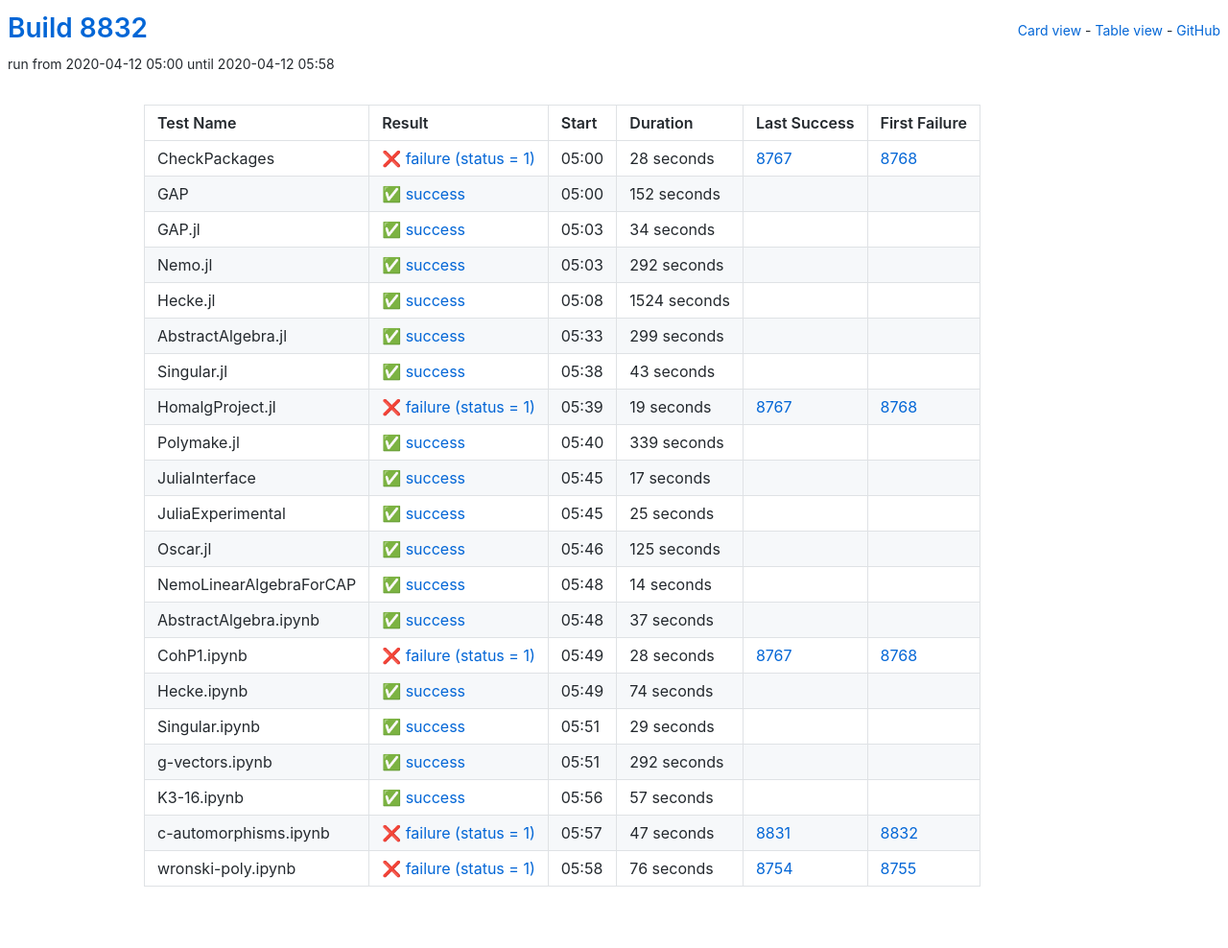
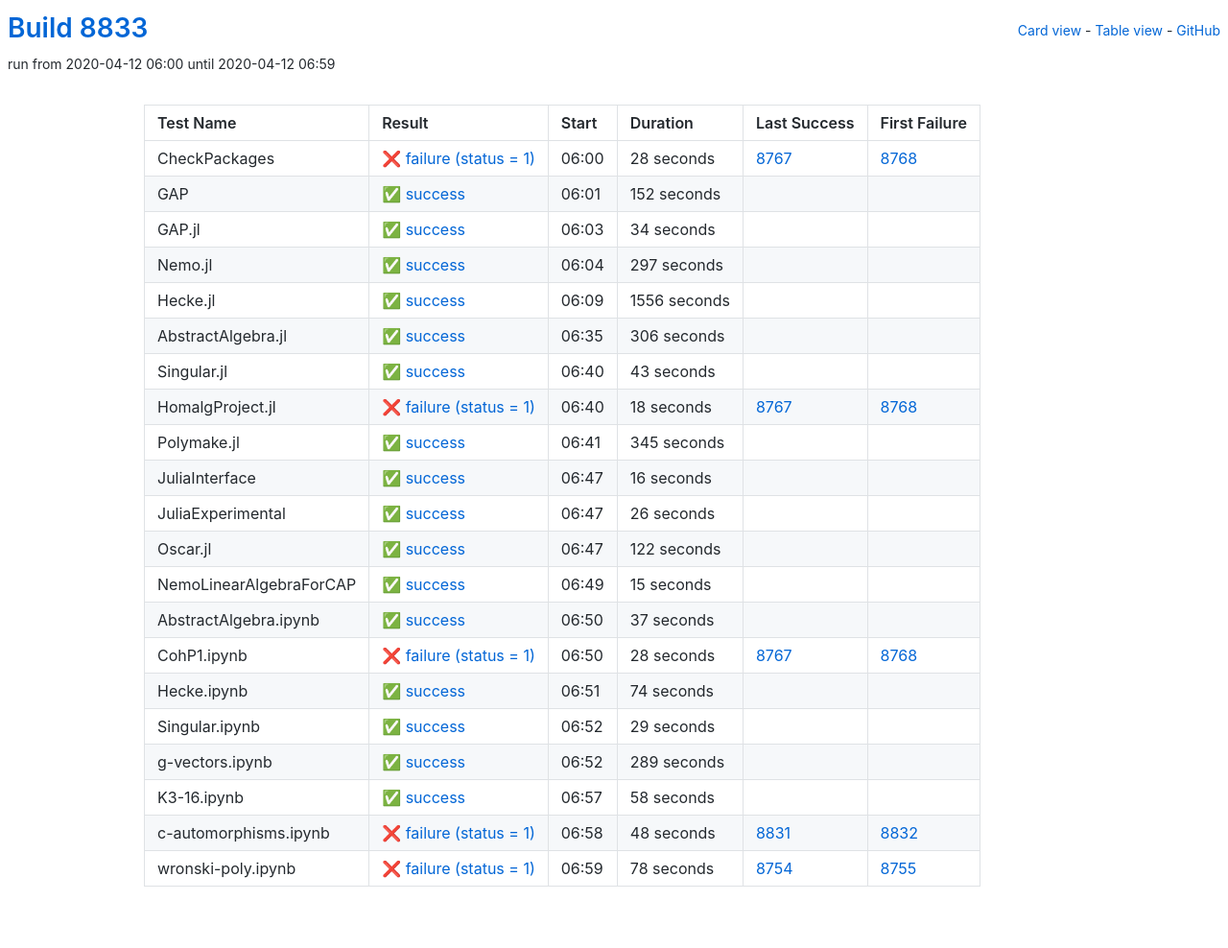
Before and after one commit to oscar-system/oscar-ci-status, a Jekyll site: the page built from table.html, in a window 1280 px wide. Shown: the whole page at 96% size. Built offline with Jekyll 4.4.1, drawn with Linux system fonts in a browser that asks for light colours.

Commit message:
Build 8833

```diff
--- a/_data/ci.yml
+++ b/_data/ci.yml
@@ -1,5 +1,5 @@
-build: 8832
-build_url: https://oscarci.mathematik.uni-kl.de/job/oscar/8832/
+build: 8833
+build_url: https://oscarci.mathematik.uni-kl.de/job/oscar/8833/
 job: oscar
 tests:
 - duration: 28
@@ -8,9 +8,9 @@
   first_failure_url: https://oscarci.mathematik.uni-kl.de/job/oscar/8768/
   last_success: 8767
   last_success_url: https://oscarci.mathematik.uni-kl.de/job/oscar/8767/
-  log: https://oscarci.mathematik.uni-kl.de/job/oscar/8832/artifact/logs/build-8832/CheckPackages.log
+  log: https://oscarci.mathematik.uni-kl.de/job/oscar/8833/artifact/logs/build-8833/CheckPackages.log
   name: CheckPackages
-  start: 2020-04-12 05:00
+  start: 2020-04-12 06:00
   status: failure
   success: false
 - duration: 152
@@ -19,9 +19,9 @@
   first_failure_url: null
   last_success: false
   last_success_url: null
-  log: https://oscarci.mathematik.uni-kl.de/job/oscar/8832/artifact/logs/build-8832/GAP.log
+  log: https://oscarci.mathematik.uni-kl.de/job/oscar/8833/artifact/logs/build-8833/GAP.log
   name: GAP
-  start: 2020-04-12 05:00
+  start: 2020-04-12 06:01
   status: success
   success: true
 - duration: 34
@@ -30,42 +30,42 @@
   first_failure_url: null
   last_success: false
   last_success_url: null
-  log: https://oscarci.mathematik.uni-kl.de/job/oscar/8832/artifact/logs/build-8832/GAP.jl.log
+  log: https://oscarci.mathematik.uni-kl.de/job/oscar/8833/artifact/logs/build-8833/GAP.jl.log
   name: GAP.jl
-  start: 2020-04-12 05:03
+  start: 2020-04-12 06:03
   status: success
   success: true
-- duration: 292
+- duration: 297
   exitcode: 0
   first_failure: false
   first_failure_url: null
   last_success: false
   last_success_url: null
-  log: https://oscarci.mathematik.uni-kl.de/job/oscar/8832/artifact/logs/build-8832/Nemo.jl.log
+  log: https://oscarci.mathematik.uni-kl.de/job/oscar/8833/artifact/logs/build-8833/Nemo.jl.log
   name: Nemo.jl
-  start: 2020-04-12 05:03
+  start: 2020-04-12 06:04
   status: success
   success: true
-- duration: 1524
+- duration: 1556
   exitcode: 0
   first_failure: false
   first_failure_url: null
   last_success: false
   last_success_url: null
-  log: https://oscarci.mathematik.uni-kl.de/job/oscar/8832/artifact/logs/build-8832/Hecke.jl.log
+  log: https://oscarci.mathematik.uni-kl.de/job/oscar/8833/artifact/logs/build-8833/Hecke.jl.log
   name: Hecke.jl
-  start: 2020-04-12 05:08
+  start: 2020-04-12 06:09
   status: success
   success: true
-- duration: 299
+- duration: 306
   exitcode: 0
   first_failure: false
   first_failure_url: null
   last_success: false
   last_success_url: null
-  log: https://oscarci.mathematik.uni-kl.de/job/oscar/8832/artifact/logs/build-8832/AbstractAlgebra.jl.log
+  log: https://oscarci.mathematik.uni-kl.de/job/oscar/8833/artifact/logs/build-8833/AbstractAlgebra.jl.log
   name: AbstractAlgebra.jl
-  start: 2020-04-12 05:33
+  start: 2020-04-12 06:35
   status: success
   success: true
 - duration: 43
@@ -74,75 +74,75 @@
   first_failure_url: null
   last_success: false
   last_success_url: null
-  log: https://oscarci.mathematik.uni-kl.de/job/oscar/8832/artifact/logs/build-8832/Singular.jl.log
+  log: https://oscarci.mathematik.uni-kl.de/job/oscar/8833/artifact/logs/build-8833/Singular.jl.log
   name: Singular.jl
-  start: 2020-04-12 05:38
+  start: 2020-04-12 06:40
   status: success
   success: true
-- duration: 19
+- duration: 18
   exitcode: 1
   first_failure: 8768
   first_failure_url: https://oscarci.mathematik.uni-kl.de/job/oscar/8768/
   last_success: 8767
   last_success_url: https://oscarci.mathematik.uni-kl.de/job/oscar/8767/
-  log: https://oscarci.mathematik.uni-kl.de/job/oscar/8832/artifact/logs/build-8832/HomalgProject.jl.log
+  log: https://oscarci.mathematik.uni-kl.de/job/oscar/8833/artifact/logs/build-8833/HomalgProject.jl.log
   name: HomalgProject.jl
-  start: 2020-04-12 05:39
+  start: 2020-04-12 06:40
   status: failure
   success: false
-- duration: 339
+- duration: 345
   exitcode: 0
   first_failure: false
   first_failure_url: null
   last_success: false
   last_success_url: null
-  log: https://oscarci.mathematik.uni-kl.de/job/oscar/8832/artifact/logs/build-8832/Polymake.jl.log
+  log: https://oscarci.mathematik.uni-kl.de/job/oscar/8833/artifact/logs/build-8833/Polymake.jl.log
   name: Polymake.jl
-  start: 2020-04-12 05:40
+  start: 2020-04-12 06:41
   status: success
   success: true
-- duration: 17
+- duration: 16
   exitcode: 0
   first_failure: false
   first_failure_url: null
   last_success: false
   last_success_url: null
-  log: https://oscarci.mathematik.uni-kl.de/job/oscar/8832/artifact/logs/build-8832/JuliaInterface.log
+  log: https://oscarci.mathematik.uni-kl.de/job/oscar/8833/artifact/logs/build-8833/JuliaInterface.log
   name: JuliaInterface
-  start: 2020-04-12 05:45
+  start: 2020-04-12 06:47
   status: success
   success: true
-- duration: 25
+- duration: 26
   exitcode: 0
   first_failure: false
   first_failure_url: null
   last_success: false
   last_success_url: null
-  log: https://oscarci.mathematik.uni-kl.de/job/oscar/8832/artifact/logs/build-8832/JuliaExperimental.log
+  log: https://oscarci.mathematik.uni-kl.de/job/oscar/8833/artifact/logs/build-8833/JuliaExperimental.log
   name: JuliaExperimental
-  start: 2020-04-12 05:45
+  start: 2020-04-12 06:47
   status: success
   success: true
-- duration: 125
+- duration: 122
   exitcode: 0
   first_failure: false
   first_failure_url: null
   last_success: false
   last_success_url: null
-  log: https://oscarci.mathematik.uni-kl.de/job/oscar/8832/artifact/logs/build-8832/Oscar.jl.log
+  log: https://oscarci.mathematik.uni-kl.de/job/oscar/8833/artifact/logs/build-8833/Oscar.jl.log
   name: Oscar.jl
-  start: 2020-04-12 05:46
+  start: 2020-04-12 06:47
   status: success
   success: true
-- duration: 14
+- duration: 15
   exitcode: 0
   first_failure: false
   first_failure_url: null
   last_success: false
   last_success_url: null
-  log: https://oscarci.mathematik.uni-kl.de/job/oscar/8832/artifact/logs/build-8832/NemoLinearAlgebraForCAP.log
+  log: https://oscarci.mathematik.uni-kl.de/job/oscar/8833/artifact/logs/build-8833/NemoLinearAlgebraForCAP.log
   name: NemoLinearAlgebraForCAP
-  start: 2020-04-12 05:48
+  start: 2020-04-12 06:49
   status: success
   success: true
 - duration: 37
@@ -151,9 +151,9 @@
   first_failure_url: null
   last_success: false
   last_success_url: null
-  log: https://oscarci.mathematik.uni-kl.de/job/oscar/8832/artifact/logs/build-8832/AbstractAlgebra.ipynb.log
+  log: https://oscarci.mathematik.uni-kl.de/job/oscar/8833/artifact/logs/build-8833/AbstractAlgebra.ipynb.log
   name: AbstractAlgebra.ipynb
-  start: 2020-04-12 05:48
+  start: 2020-04-12 06:50
   status: success
   success: true
 - duration: 28
@@ -162,9 +162,9 @@
   first_failure_url: https://oscarci.mathematik.uni-kl.de/job/oscar/8768/
   last_success: 8767
   last_success_url: https://oscarci.mathematik.uni-kl.de/job/oscar/8767/
-  log: https://oscarci.mathematik.uni-kl.de/job/oscar/8832/artifact/logs/build-8832/CohP1.ipynb.log
+  log: https://oscarci.mathematik.uni-kl.de/job/oscar/8833/artifact/logs/build-8833/CohP1.ipynb.log
   name: CohP1.ipynb
-  start: 2020-04-12 05:49
+  start: 2020-04-12 06:50
   status: failure
   success: false
 - duration: 74
@@ -173,9 +173,9 @@
   first_failure_url: null
   last_success: false
   last_success_url: null
-  log: https://oscarci.mathematik.uni-kl.de/job/oscar/8832/artifact/logs/build-8832/Hecke.ipynb.log
+  log: https://oscarci.mathematik.uni-kl.de/job/oscar/8833/artifact/logs/build-8833/Hecke.ipynb.log
   name: Hecke.ipynb
-  start: 2020-04-12 05:49
+  start: 2020-04-12 06:51
   status: success
   success: true
 - duration: 29
@@ -184,52 +184,52 @@
   first_failure_url: null
   last_success: false
   last_success_url: null
-  log: https://oscarci.mathematik.uni-kl.de/job/oscar/8832/artifact/logs/build-8832/Singular.ipynb.log
+  log: https://oscarci.mathematik.uni-kl.de/job/oscar/8833/artifact/logs/build-8833/Singular.ipynb.log
   name: Singular.ipynb
-  start: 2020-04-12 05:51
+  start: 2020-04-12 06:52
   status: success
   success: true
-- duration: 292
+- duration: 289
   exitcode: 0
   first_failure: false
   first_failure_url: null
   last_success: false
   last_success_url: null
-  log: https://oscarci.mathematik.uni-kl.de/job/oscar/8832/artifact/logs/build-8832/g-vectors.ipynb.log
+  log: https://oscarci.mathematik.uni-kl.de/job/oscar/8833/artifact/logs/build-8833/g-vectors.ipynb.log
   name: g-vectors.ipynb
-  start: 2020-04-12 05:51
+  start: 2020-04-12 06:52
   status: success
   success: true
-- duration: 57
+- duration: 58
   exitcode: 0
   first_failure: false
   first_failure_url: null
   last_success: false
   last_success_url: null
-  log: https://oscarci.mathematik.uni-kl.de/job/oscar/8832/artifact/logs/build-8832/K3-16.ipynb.log
+  log: https://oscarci.mathematik.uni-kl.de/job/oscar/8833/artifact/logs/build-8833/K3-16.ipynb.log
   name: K3-16.ipynb
-  start: 2020-04-12 05:56
+  start: 2020-04-12 06:57
   status: success
   success: true
-- duration: 47
+- duration: 48
   exitcode: 1
   first_failure: 8832
   first_failure_url: https://oscarci.mathematik.uni-kl.de/job/oscar/8832/
   last_success: 8831
   last_success_url: https://oscarci.mathematik.uni-kl.de/job/oscar/8831/
-  log: https://oscarci.mathematik.uni-kl.de/job/oscar/8832/artifact/logs/build-8832/c-automorphisms.ipynb.log
+  log: https://oscarci.mathematik.uni-kl.de/job/oscar/8833/artifact/logs/build-8833/c-automorphisms.ipynb.log
   name: c-automorphisms.ipynb
-  start: 2020-04-12 05:57
+  start: 2020-04-12 06:58
   status: failure
   success: false
-- duration: 76
+- duration: 78
   exitcode: 1
   first_failure: 8755
   first_failure_url: https://oscarci.mathematik.uni-kl.de/job/oscar/8755/
   last_success: 8754
   last_success_url: https://oscarci.mathematik.uni-kl.de/job/oscar/8754/
-  log: https://oscarci.mathematik.uni-kl.de/job/oscar/8832/artifact/logs/build-8832/wronski-poly.ipynb.log
+  log: https://oscarci.mathematik.uni-kl.de/job/oscar/8833/artifact/logs/build-8833/wronski-poly.ipynb.log
   name: wronski-poly.ipynb
-  start: 2020-04-12 05:58
+  start: 2020-04-12 06:59
   status: failure
   success: false
```
Also changed, not shown: README.md.
